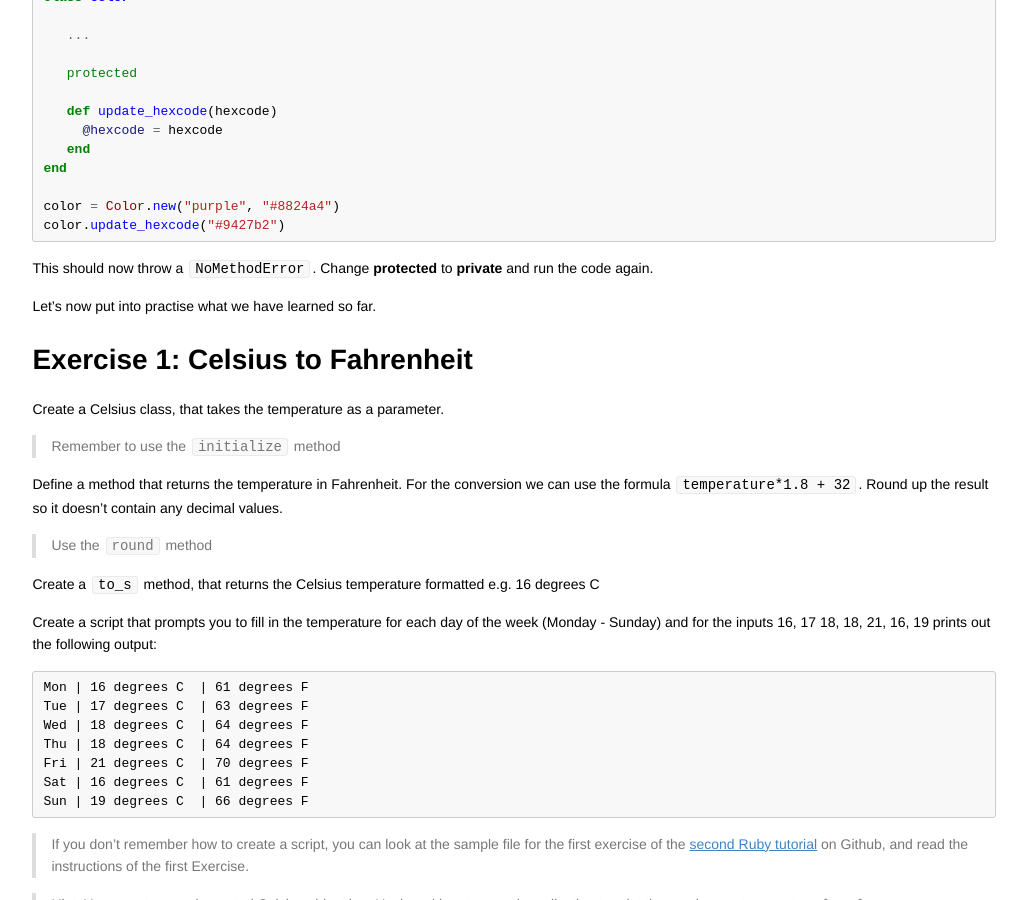
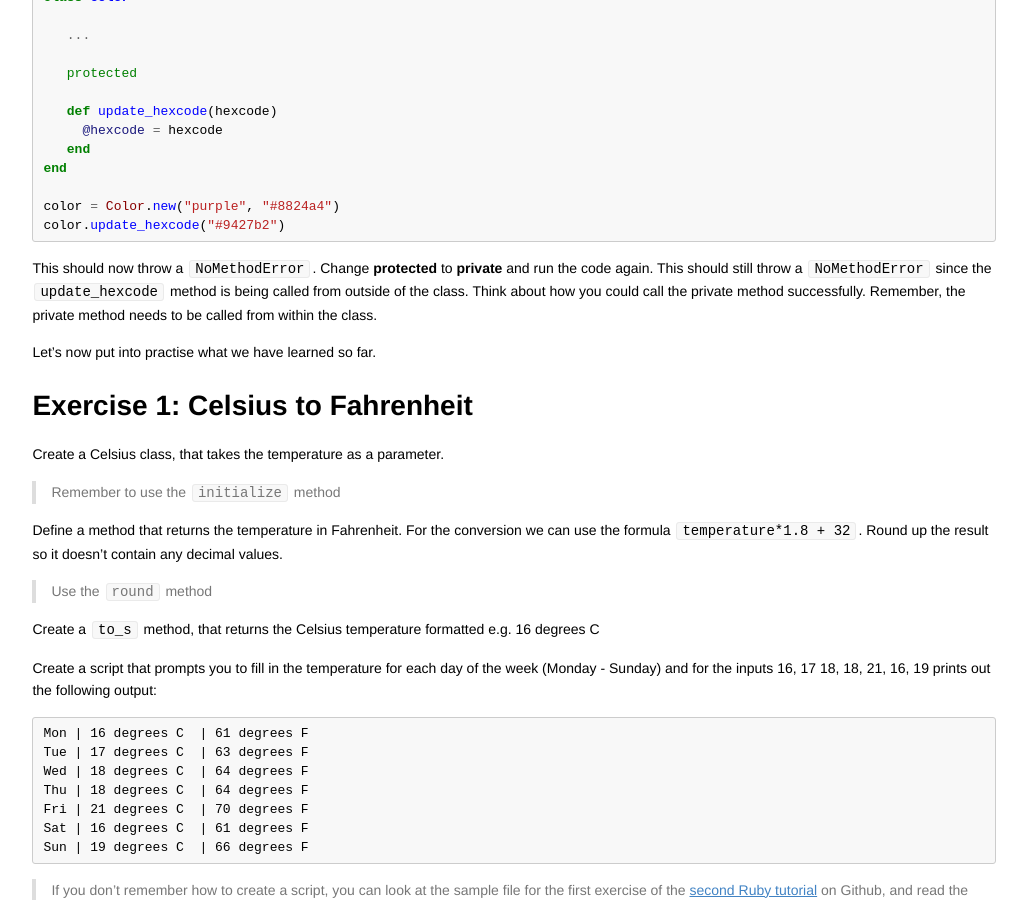
Before and after one commit to codebar/tutorials, a Jekyll site: the page built from ruby/lesson4/tutorial.md, in a window 1280 px wide and 900 px high, scrolled down 2388 px. Shown: the whole window, without its empty margins (126-1153 px from the left). Built offline with Jekyll 4.4.1, drawn with Linux system fonts in a browser that asks for light colours.

Commit message:
Added explanation on line 125, Ruby tutorial 4
I had trouble understanding the expected outcome when changing the method from protected to private, as the wording implied a different outcome.  I got stuck working through this part of the tutorial, and after discussing with my coach, I've changed the wording to be clearer for other students, stating which error is expected and why.

````diff
--- a/ruby/lesson4/tutorial.md
+++ b/ruby/lesson4/tutorial.md
@@ -122,7 +122,7 @@ color = Color.new("purple", "#8824a4")
 color.update_hexcode("#9427b2")
 ```
 
-This should now throw a `NoMethodError`. Change **protected** to **private** and run the code again.
+This should now throw a `NoMethodError`. Change **protected** to **private** and run the code again. This should still throw a `NoMethodError` since the `update_hexcode` method is being called from outside of the class.  Think about how you could call the private method successfully.  Remember, the private method needs to be called from within the class.
 
 Let's now put into practise what we have learned so far.
 
````
